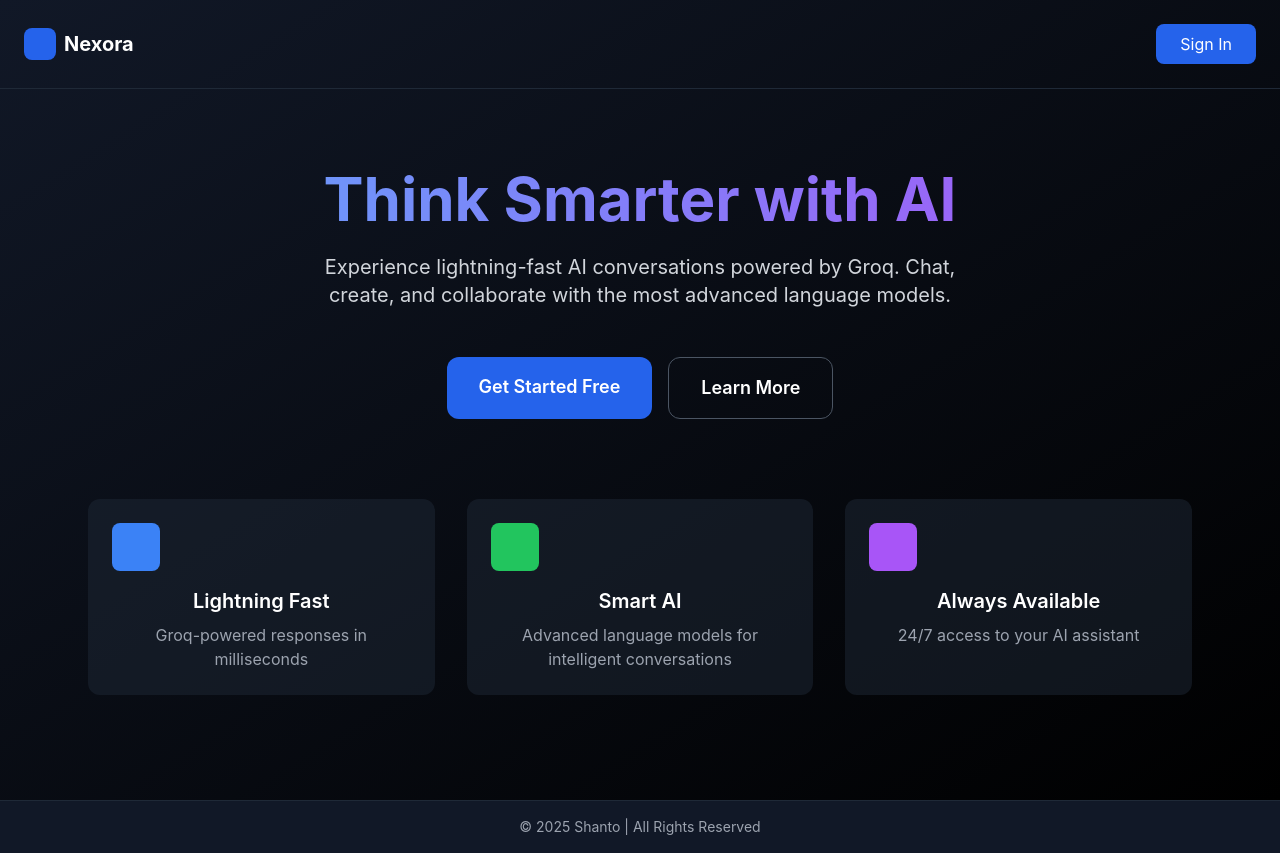
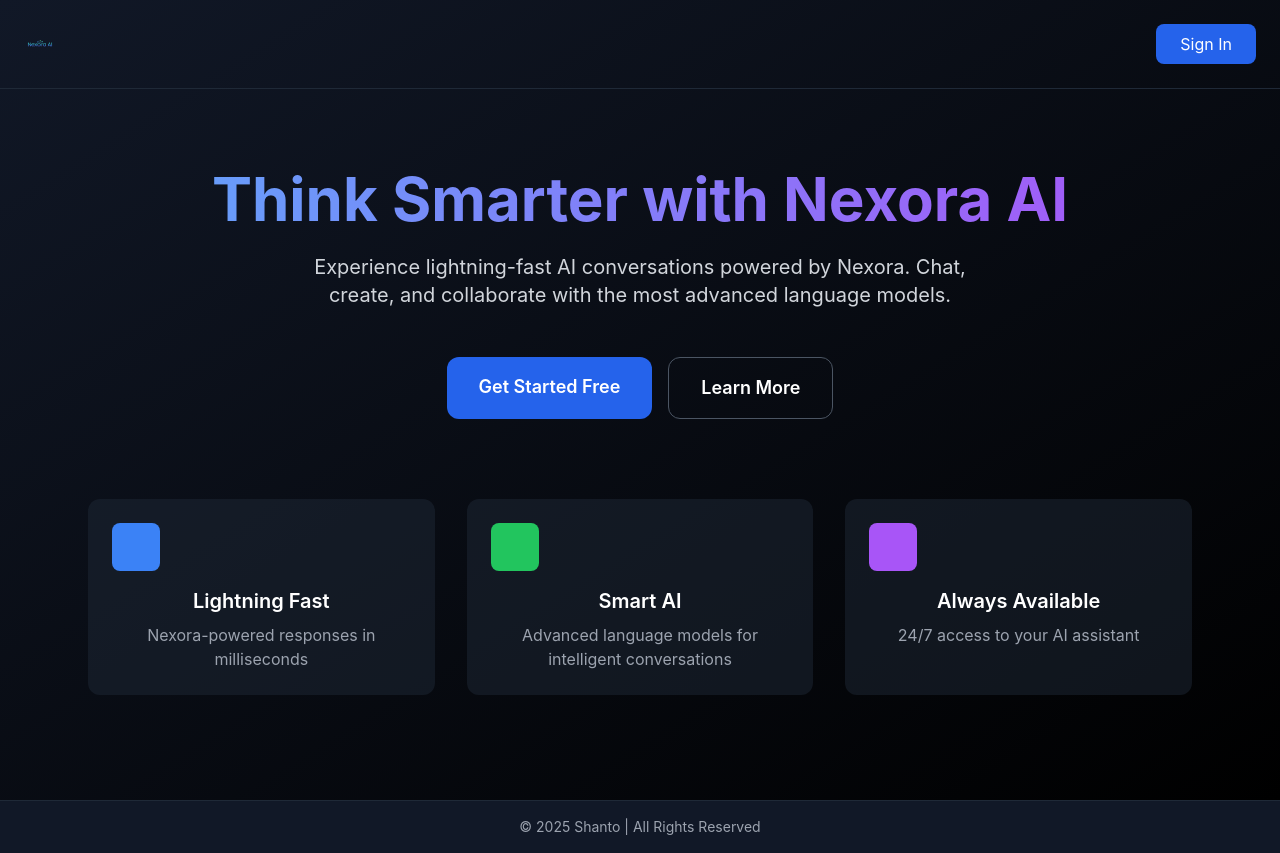
Before and after one commit to santokhan20/Nexora-AI, a Next.js app: page / in a window 1280 px wide. Built offline with nearby package versions, Linux system fonts and the light colour scheme; no server answers.

Commit message:
Update page.jsx

```diff
--- a/app/page.jsx
+++ b/app/page.jsx
@@ -1,6 +1,7 @@
 import Link from 'next/link'
 import { getServerSession } from 'next-auth'
 import { redirect } from 'next/navigation'
+import Image from 'next/image'  // ← ADD THIS IMPORT
 
 export default async function Home() {
   const session = await getServerSession()
@@ -14,10 +15,15 @@ export default async function Home() {
     <main className="min-h-screen bg-gradient-to-br from-gray-900 to-black text-white">
       {/* Navigation */}
       <nav className="flex justify-between items-center p-6 border-b border-gray-800">
-        <div className="flex items-center space-x-2">
-          <div className="w-8 h-8 bg-blue-600 rounded-lg"></div>
-          <span className="text-xl font-bold">Nexora</span>
-        </div>
+        <Link href="/" className="flex items-center space-x-2">
+          <Image
+            src="/NexoraAi.png"
+            alt="Nexora AI"
+            width={120}
+            height={40}
+            className="h-8 w-auto"
+          />
+        </Link>
 
         <div className="flex items-center space-x-4">
           <Link href="/auth/signin" className="px-6 py-2 bg-blue-600 rounded-lg hover:bg-blue-700 transition-colors">
@@ -29,10 +35,10 @@ export default async function Home() {
       {/* Hero Section */}
       <div className="max-w-6xl mx-auto px-6 py-20 text-center">
         <h1 className="text-6xl font-bold mb-6 bg-gradient-to-r from-blue-400 to-purple-500 bg-clip-text text-transparent">
-          Think Smarter with AI
+          Think Smarter with Nexora AI
         </h1>
         <p className="text-xl text-gray-300 mb-12 max-w-2xl mx-auto">
-          Experience lightning-fast AI conversations powered by Groq.
+          Experience lightning-fast AI conversations powered by Nexora.
           Chat, create, and collaborate with the most advanced language models.
         </p>
 
@@ -50,7 +56,7 @@ export default async function Home() {
           <div className="p-6 bg-gray-800/50 rounded-xl">
             <div className="w-12 h-12 bg-blue-500 rounded-lg mb-4"></div>
             <h3 className="text-xl font-semibold mb-2">Lightning Fast</h3>
-            <p className="text-gray-400">Groq-powered responses in milliseconds</p>
+            <p className="text-gray-400">Nexora-powered responses in milliseconds</p>
           </div>
           <div className="p-6 bg-gray-800/50 rounded-xl">
             <div className="w-12 h-12 bg-green-500 rounded-lg mb-4"></div>
```
